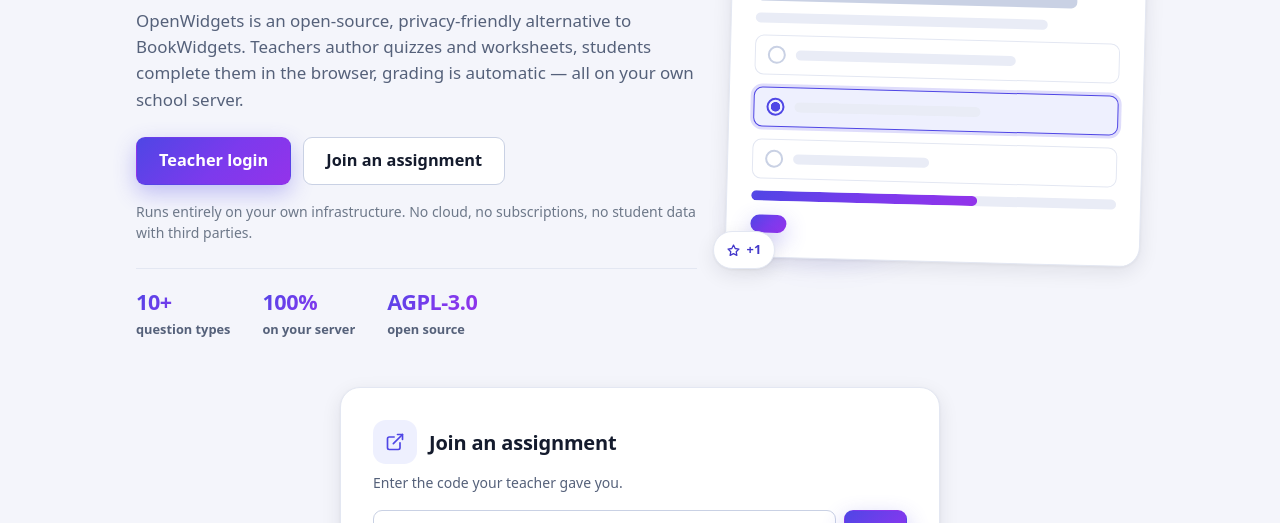
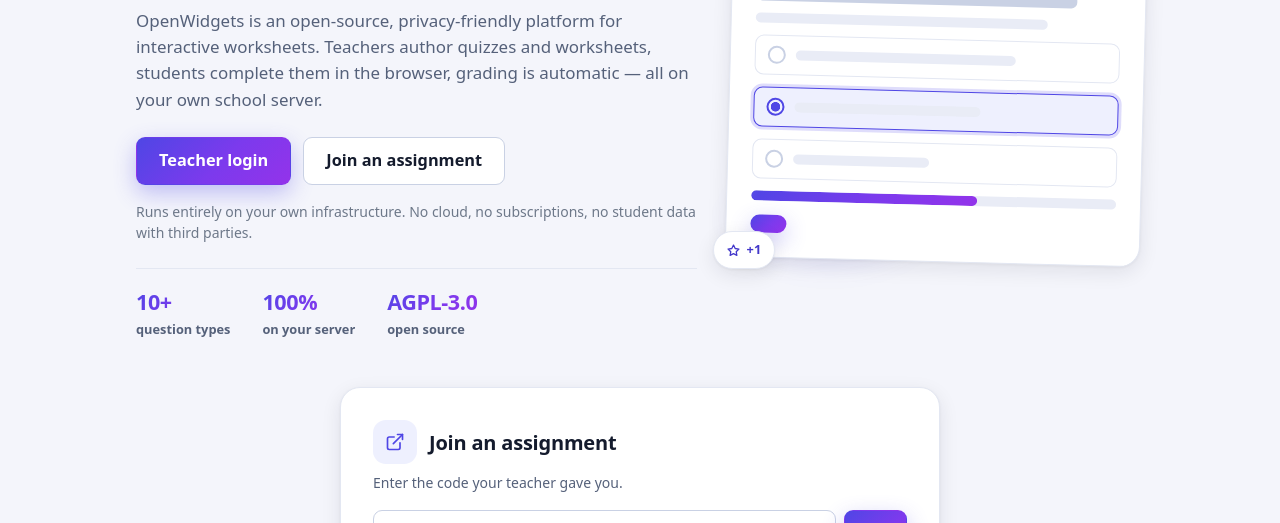
Before and after one commit to damessner/openwidgets, a website with bundled scripts: page public/index.html in a window 1280 px wide. Shown: the part 277-800 px from the top of the page. Built offline with nearby package versions, Linux system fonts and the light colour scheme; files whose address does not match are found by name.

Commit message:
fix(landing): remove competitor name from the public landing/login page
The meta description and the hero subtitle (de + en, index.html + landing.js)
no longer name BookWidgets — neutral "open-source platform for interactive
worksheets on your own school server" wording instead.

Generated by Mistral Vibe.
Co-Authored-By: Mistral Vibe <vibe@mistral.ai>

```diff
--- a/public/index.html
+++ b/public/index.html
@@ -4,7 +4,7 @@
   <meta charset="utf-8">
   <meta name="viewport" content="width=device-width, initial-scale=1">
   <title>OpenWidgets — interaktive Arbeitsblätter</title>
-  <meta name="description" content="Selbst gehostete, quelloffene Alternative zu BookWidgets für Schulen.">
+  <meta name="description" content="Selbst gehostete, quelloffene Plattform für interaktive Arbeitsblätter und Quizze — direkt auf dem Schulserver.">
   <link rel="stylesheet" href="/app.css">
   <link rel="stylesheet" href="/landing.css">
   <link rel="icon" href="/favicon.svg" type="image/svg+xml">
@@ -36,9 +36,9 @@
           <span class="grad-text" data-i18n="landing.title_b">selbst gehostet.</span>
         </h1>
         <p class="landing-subtitle" data-i18n="landing.subtitle">
-          OpenWidgets ist eine quelloffene, datenschutzfreundliche Alternative zu BookWidgets. Lehrkräfte erstellen
-          Quizze und Arbeitsblätter, Schüler:innen bearbeiten sie im Browser, die Auswertung passiert automatisch —
-          alles auf dem eigenen Schulserver.
+          OpenWidgets ist eine quelloffene, datenschutzfreundliche Plattform für interaktive Arbeitsblätter.
+          Lehrkräfte erstellen Quizze und Arbeitsblätter, Schüler:innen bearbeiten sie im Browser, die Auswertung
+          passiert automatisch — alles auf dem eigenen Schulserver.
         </p>
         <div class="landing-cta">
           <a class="btn btn-primary btn-lg" href="/login" data-i18n="landing.cta_teacher">Lehrkräfte-Login</a>
--- a/public/landing.js
+++ b/public/landing.js
@@ -15,7 +15,7 @@ registerMessages({
     'landing.stat_license_value': 'AGPL-3.0',
     'landing.stat_license_label': 'quelloffen',
     'landing.subtitle':
-      'OpenWidgets ist eine quelloffene, datenschutzfreundliche Alternative zu BookWidgets. Lehrkräfte erstellen Quizze und Arbeitsblätter, Schüler:innen bearbeiten sie im Browser, die Auswertung passiert automatisch — alles auf dem eigenen Schulserver.',
+      'OpenWidgets ist eine quelloffene, datenschutzfreundliche Plattform für interaktive Arbeitsblätter. Lehrkräfte erstellen Quizze und Arbeitsblätter, Schüler:innen bearbeiten sie im Browser, die Auswertung passiert automatisch — alles auf dem eigenen Schulserver.',
     'landing.nav_features': 'Funktionen',
     'landing.nav_join': 'Als Schüler:in beitreten',
     'landing.teacher_login': 'Lehrkräfte-Login',
@@ -56,7 +56,7 @@ registerMessages({
     'landing.stat_license_value': 'AGPL-3.0',
     'landing.stat_license_label': 'open source',
     'landing.subtitle':
-      'OpenWidgets is an open-source, privacy-friendly alternative to BookWidgets. Teachers author quizzes and worksheets, students complete them in the browser, grading is automatic — all on your own school server.',
+      'OpenWidgets is an open-source, privacy-friendly platform for interactive worksheets. Teachers author quizzes and worksheets, students complete them in the browser, grading is automatic — all on your own school server.',
     'landing.nav_features': 'Features',
     'landing.nav_join': 'Join as a student',
     'landing.teacher_login': 'Teacher login',
```
